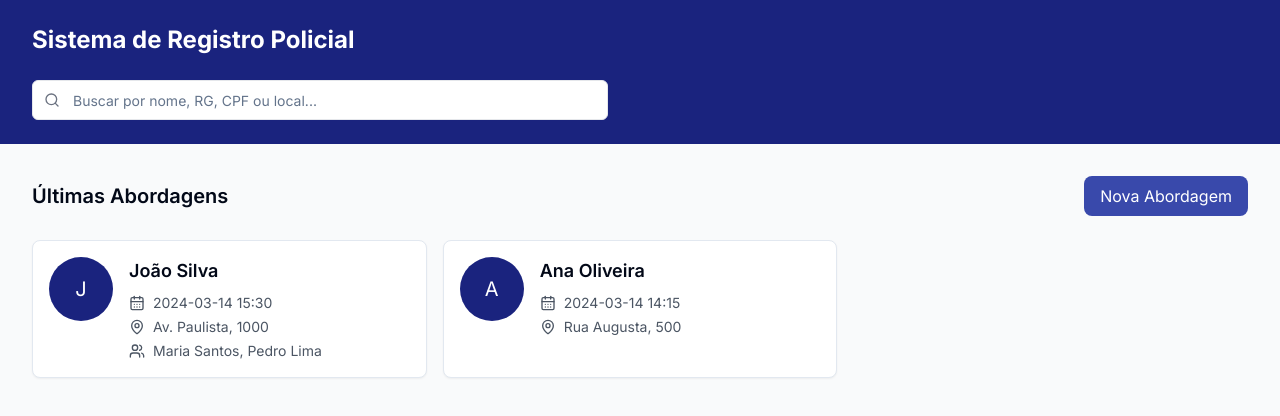
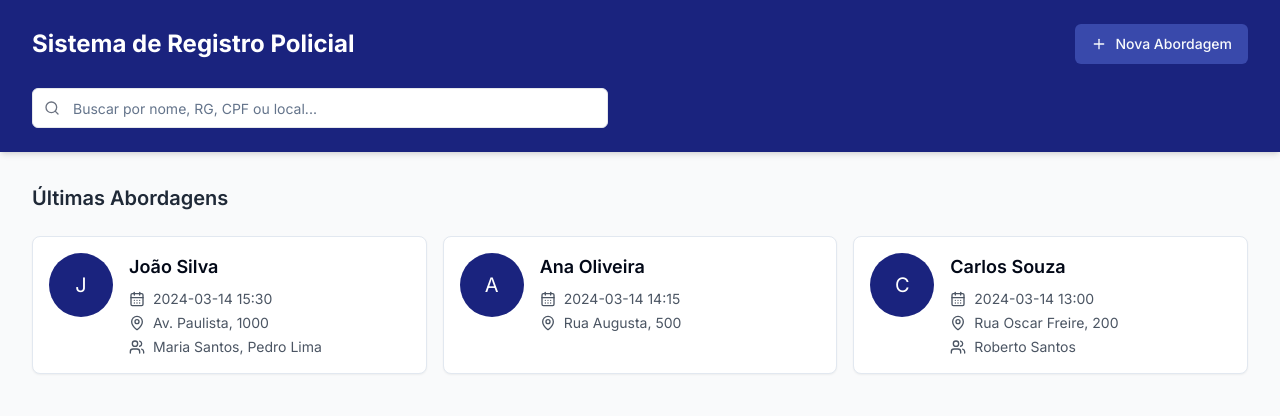
Before and after one commit to wp22santos/orion-lovable, a React (Vite) app: page / in a window 1280 px wide. Shown: the top 416 px of the page. Built offline with nearby package versions, Linux system fonts and the light colour scheme.

Commit message:
Continue development progress
[skip gpt_engineer]

```diff
--- a/src/pages/Index.tsx
+++ b/src/pages/Index.tsx
@@ -1,8 +1,10 @@
 import { useState } from "react";
 import { SearchBar } from "@/components/SearchBar";
 import { ApproachCard } from "@/components/ApproachCard";
+import { Button } from "@/components/ui/button";
+import { Plus } from "lucide-react";
 
-// Mock data - será substituído pelo IndexedDB
+// Mock data - will be replaced with IndexedDB
 const mockApproaches = [
   {
     id: "1",
@@ -17,49 +19,83 @@ const mockApproaches = [
     date: "2024-03-14 14:15",
     location: "Rua Augusta, 500",
   },
+  {
+    id: "3",
+    name: "Carlos Souza",
+    date: "2024-03-14 13:00",
+    location: "Rua Oscar Freire, 200",
+    companions: ["Roberto Santos"],
+  },
 ];
 
 const Index = () => {
   const [searchQuery, setSearchQuery] = useState("");
+  const [filteredApproaches, setFilteredApproaches] = useState(mockApproaches);
 
   const handleSearch = (query: string) => {
     setSearchQuery(query);
-    // Implementar lógica de busca
+    const filtered = mockApproaches.filter((approach) => {
+      const searchStr = `${approach.name} ${approach.location} ${approach.companions?.join(" ")}`.toLowerCase();
+      return searchStr.includes(query.toLowerCase());
+    });
+    setFilteredApproaches(filtered);
   };
 
   const handleApproachClick = (id: string) => {
-    // Implementar navegação para detalhes da abordagem
+    // Will be implemented later for navigation to approach details
     console.log("Clicked approach:", id);
+  };
+
+  const handleNewApproach = () => {
+    // Will be implemented later for new approach creation
+    console.log("New approach clicked");
   };
 
   return (
     <div className="min-h-screen bg-gray-50">
-      <header className="bg-police-primary text-white">
+      <header className="bg-police-primary text-white sticky top-0 z-10 shadow-md">
         <div className="container py-6">
-          <h1 className="text-2xl font-bold mb-6">Sistema de Registro Policial</h1>
-          <SearchBar
-            onSearch={handleSearch}
-            placeholder="Buscar por nome, RG, CPF ou local..."
-          />
+          <div className="flex flex-col gap-6 md:flex-row md:items-center md:justify-between">
+            <h1 className="text-2xl font-bold">Sistema de Registro Policial</h1>
+            <Button
+              onClick={handleNewApproach}
+              className="bg-police-accent hover:bg-police-secondary transition-colors w-full md:w-auto"
+            >
+              <Plus className="w-4 h-4" />
+              Nova Abordagem
+            </Button>
+          </div>
+          <div className="mt-6">
+            <SearchBar
+              onSearch={handleSearch}
+              placeholder="Buscar por nome, RG, CPF ou local..."
+            />
+          </div>
         </div>
       </header>
 
       <main className="container py-8">
-        <div className="flex justify-between items-center mb-6">
-          <h2 className="text-xl font-semibold">Últimas Abordagens</h2>
-          <button className="bg-police-accent hover:bg-police-secondary text-white px-4 py-2 rounded-lg transition-colors">
-            Nova Abordagem
-          </button>
+        <div className="mb-6">
+          <h2 className="text-xl font-semibold text-gray-800">
+            {searchQuery
+              ? `Resultados da busca: ${filteredApproaches.length} encontrados`
+              : "Últimas Abordagens"}
+          </h2>
         </div>
 
         <div className="grid gap-4 md:grid-cols-2 lg:grid-cols-3">
-          {mockApproaches.map((approach) => (
+          {filteredApproaches.map((approach) => (
             <ApproachCard
               key={approach.id}
               approach={approach}
               onClick={handleApproachClick}
             />
           ))}
+          {filteredApproaches.length === 0 && (
+            <div className="col-span-full text-center py-8 text-gray-500">
+              Nenhuma abordagem encontrada
+            </div>
+          )}
         </div>
       </main>
     </div>
```
